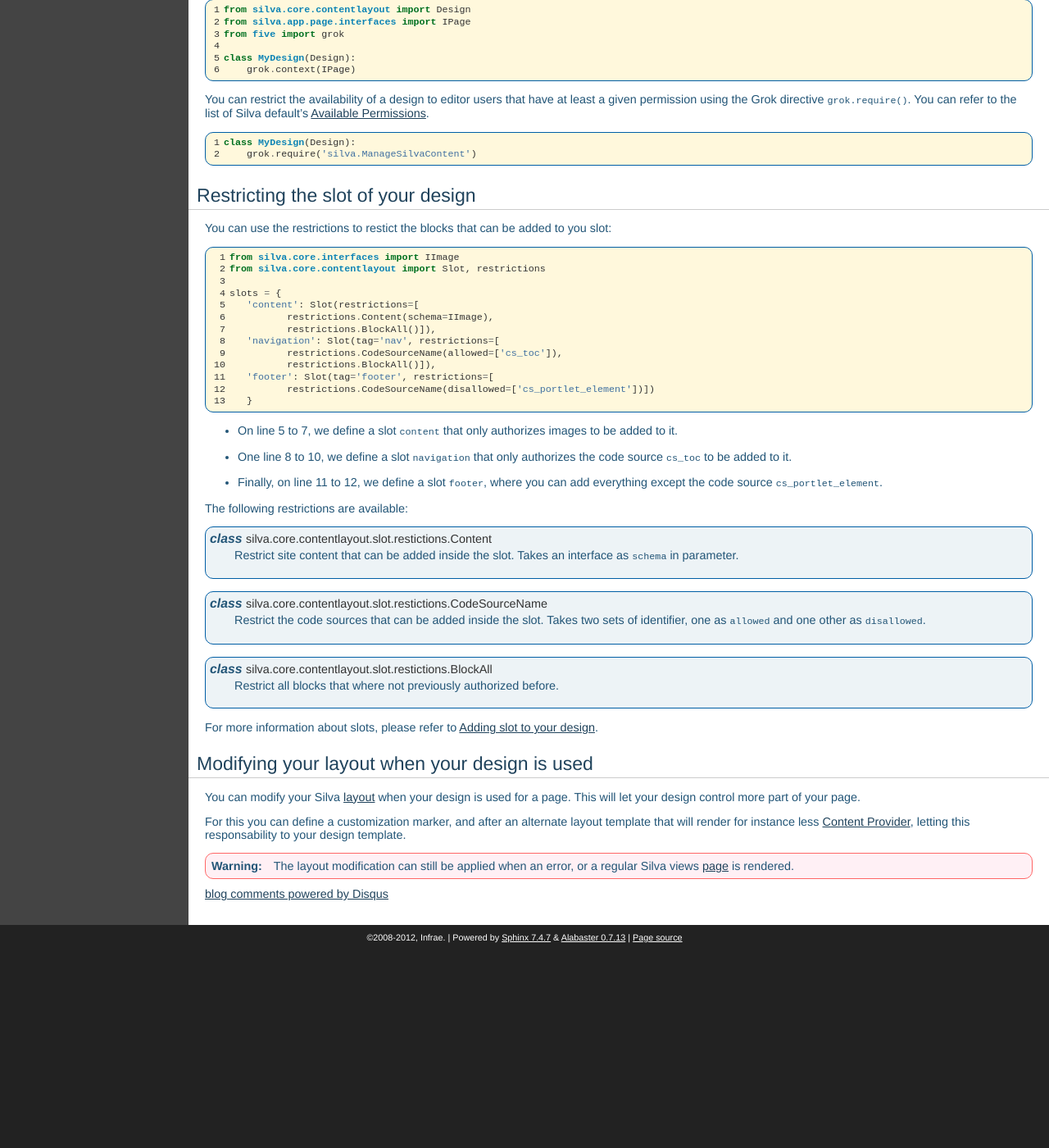
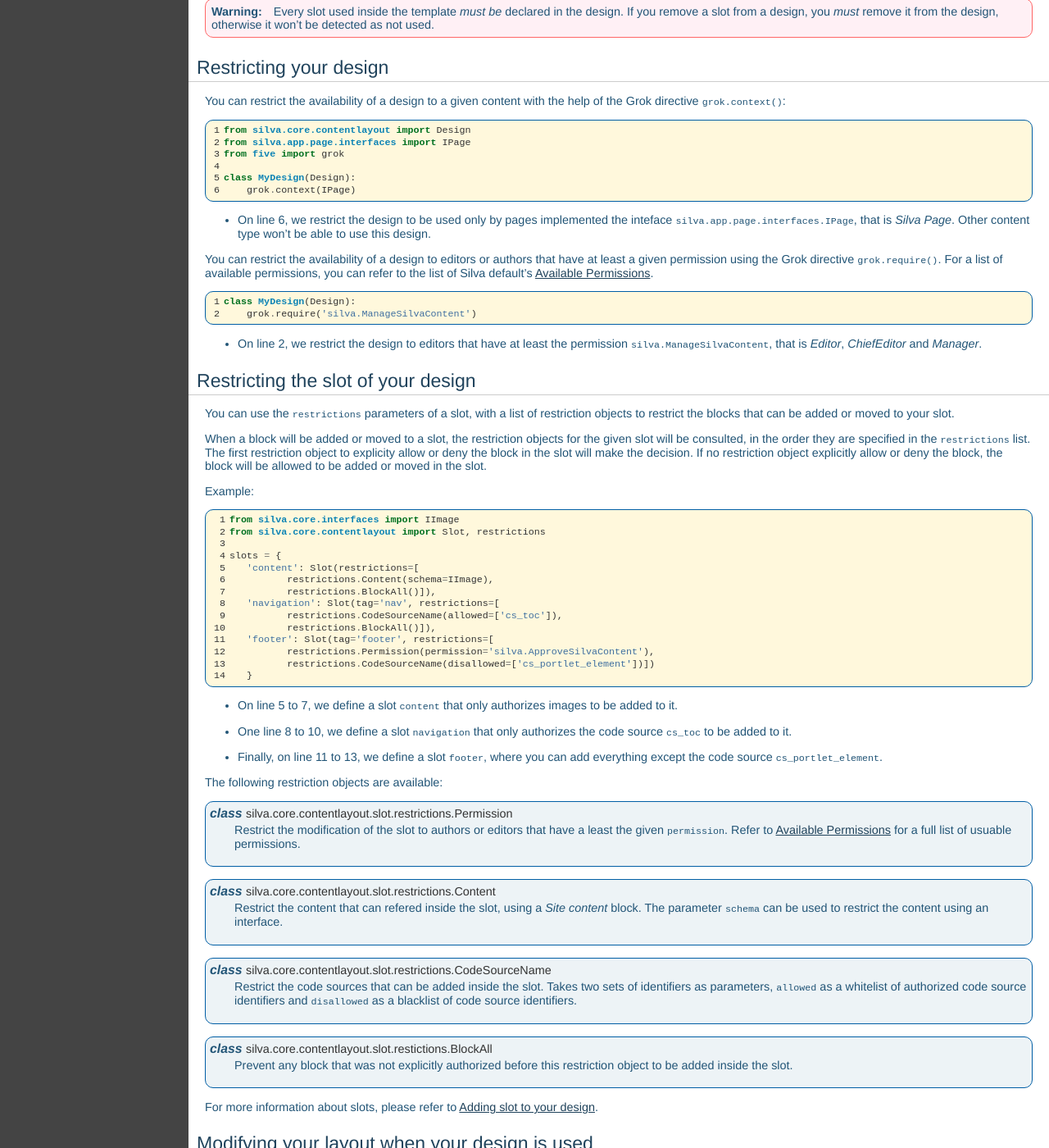
Before and after one commit to silvacms/documentation, a Sphinx documentation site: the page built from source/addons/contentlayout/design.rst, in a window 1280 px wide and 1400 px high, scrolled down 1628 px. Shown: the whole window at 82% size. Built offline with Sphinx 7.4.7, drawn with Linux system fonts in a browser that asks for light colours; pages that are not in the unit, such as notebooks, are missing from menus; comment, search, counter and statistics services are not loaded; cross-references to code outside the pages are shown as plain code; before the commit the page ends 2786 px from its top, so only the background shows below that; some of the changed text lies outside the part shown.

Commit message:
Update documentation.

```diff
--- a/source/addons/contentlayout/block.rst
+++ b/source/addons/contentlayout/block.rst
@@ -1,3 +1,9 @@
 
 Creating a block
 ================
+
+To create a new block, you have to create a new block class, a new
+block controller adapter, and add form (or handler). You can
+optionally add an edit form to edit your block settings, and
+configuration objects, if your block can be added following different
+settings.
--- a/source/addons/contentlayout/design.rst
+++ b/source/addons/contentlayout/design.rst
@@ -33,19 +33,19 @@
           self.title = self.context.get_title_or_id()
 
 
-On line 4, we define the new design by inheriting from the
-``silva.core.contentlayout.Design`` class (see
-:py:interface:`~silva.core.contentlayout.interfaces.IDesign` for more
-information).
+- On line 4, we define the new design by inheriting from the
+  ``silva.core.contentlayout.Design`` class (see
+  :py:interface:`~silva.core.contentlayout.interfaces.IDesign` for
+  more information).
 
-On line 5, we give a unique identifier to the design with the help of
-the :py:func:`grok.name` directive. This identifier will be used to
-identify uniquely the design within Silva. This will let you keep the
-possibility to rename or move the design class without breaking
-existing content using this design.
+- On line 5, we give a unique identifier to the design with the help
+  of the :py:func:`grok.name` directive. This identifier will be used
+  to identify uniquely the design within Silva. This will let you keep
+  the possibility to rename or move the design class without breaking
+  existing content using this design.
 
-On line 6, we give with :py:func:`grok.title` a user-friendly name to
-the design, that will be used in the :term:`SMI`.
+- On line 6, we give with :py:func:`grok.title` a user-friendly name
+  to the design, that will be used in the :term:`SMI`.
 
 In addition to the design class, a design template must be
 created. This template will be a `Chameleon Page Template`_, with the
@@ -88,6 +88,21 @@
    :py:func:`grok.template` to control which design template is
    associated with your design class.
 
+You can specify an icon for your design, and optionally for page
+models using your design as well, using the ``silvaconf.icon``
+directive:
+
+.. code-block:: python
+   :linenos:
+
+   from silva.core import conf as silvaconf
+
+   class MyDesign(Design):
+       silvaconf.icon("design.png", model="model.png")
+
+
+Icons are looked inside your extension directory, like it is done for
+Silva content type.
 
 .. _adding-slot-to-your-design:
 
@@ -106,21 +121,22 @@
       'second': Slot(css_class='second-slot'),
       'footer': Slot(tag='footer')}
 
-After you defined the slot on the design, you can refer to them inside
+After you defined the slots on the design, you can refer to them inside
 your design template, with the help of the ``slot:`` expression:
 
 .. sourcecode:: html
 
    <tal:footer tal:content="structure slot:footer" />
 
-You need to use the modifier ``structure`` in conjunction with the
-``slot:``, unless you want to escape the HTML generated by the slot.
+You need to use the modifier ``structure`` in conjunction with
+``slot:``, unless you don't want to escape the HTML generated by the
+slot.
 
 A slot can take the following options:
 
 ``tag``
-   HTML tag to use in in the output as the slot tag. It must be a
-   block-level element in HTML, to ensure that the contentlayout
+   HTML tag to use in in the output for the slot container. It must be
+   a block-level element in HTML, to ensure that the content layout
    editor works properly. This default to ``div``.
 
 ``css_class``
@@ -155,10 +171,16 @@
        grok.context(IPage)
 
 
-You can restrict the availability of a design to editor users that
-have at least a given permission using the Grok directive
-:py:func:`grok.require`. You can refer to the list of Silva default's
-:ref:`available-permissions`.
+- On line 6, we restrict the design to be used only by pages
+  implemented the inteface
+  :py:interface:`silva.app.page.interfaces.IPage`, that is *Silva
+  Page*. Other content type won't be able to use this design.
+
+
+You can restrict the availability of a design to editors or authors
+that have at least a given permission using the Grok directive
+:py:func:`grok.require`. For a list of available permissions, you can
+refer to the list of Silva default's :ref:`available-permissions`.
 
 .. sourcecode:: python
    :linenos:
@@ -166,12 +188,26 @@
    class MyDesign(Design):
        grok.require('silva.ManageSilvaContent')
 
+- On line 2, we restrict the design to editors that have at least the
+  permission ``silva.ManageSilvaContent``, that is *Editor*,
+  *ChiefEditor* and *Manager*.
+
 
 Restricting the slot of your design
 -----------------------------------
 
-You can use the restrictions to restict the blocks that can be added
-to you slot:
+You can use the ``restrictions`` parameters of a slot, with a list of
+restriction objects to restrict the blocks that can be added or moved
+to your slot.
+
+When a block will be added or moved to a slot, the restriction objects
+for the given slot will be consulted, in the order they are specified
+in the ``restrictions`` list. The first restriction object to
+explicity allow or deny the block in the slot will make the
+decision. If no restriction object explicitly allow or deny the block,
+the block will be allowed to be added or moved in the slot.
+
+Example:
 
 .. sourcecode:: python
    :linenos:
@@ -187,6 +223,7 @@
              restrictions.CodeSourceName(allowed=['cs_toc']),
              restrictions.BlockAll()]),
       'footer': Slot(tag='footer', restrictions=[
+             restrictions.Permission(permission='silva.ApproveSilvaContent'),
              restrictions.CodeSourceName(disallowed=['cs_portlet_element'])])
       }
 
@@ -196,25 +233,36 @@
 - One line 8 to 10, we define a slot ``navigation`` that only
   authorizes the code source ``cs_toc`` to be added to it.
 
-- Finally, on line 11 to 12, we define a slot ``footer``, where you
+- Finally, on line 11 to 13, we define a slot ``footer``, where you
   can add everything except the code source ``cs_portlet_element``.
 
-The following restrictions are available:
 
-.. class:: silva.core.contentlayout.slot.restictions.Content
+The following restriction objects are available:
 
-   Restrict site content that can be added inside the slot. Takes an
-   interface as ``schema`` in parameter.
+.. class:: silva.core.contentlayout.slot.restrictions.Permission
 
-.. class:: silva.core.contentlayout.slot.restictions.CodeSourceName
+   Restrict the modification of the slot to authors or editors that
+   have a least the given ``permission``. Refer to
+   :ref:`available-permissions` for a full list of usuable
+   permissions.
+
+.. class:: silva.core.contentlayout.slot.restrictions.Content
+
+   Restrict the content that can refered inside the slot, using a
+   *Site content* block. The parameter ``schema`` can be used to
+   restrict the content using an interface.
+
+.. class:: silva.core.contentlayout.slot.restrictions.CodeSourceName
 
    Restrict the code sources that can be added inside the slot. Takes
-   two sets of identifier, one as ``allowed`` and one other as
-   ``disallowed``.
+   two sets of identifiers as parameters, ``allowed`` as a whitelist of
+   authorized code source identifiers and ``disallowed`` as a
+   blacklist of code source identifiers.
 
 .. class:: silva.core.contentlayout.slot.restictions.BlockAll
 
-   Restrict all blocks that where not previously authorized before.
+   Prevent any block that was not explicitly authorized before this
+   restriction object to be added inside the slot.
 
 
 For more information about slots, please refer to
@@ -224,12 +272,63 @@
 Modifying your layout when your design is used
 ----------------------------------------------
 
-You can modify your Silva :term:`layout` when your design is used for
-a page. This will let your design control more part of your page.
+You can modify your Silva :term:`layout` when your design is used on a
+page, in order to let it control more space in your HTML page.
 
-For this you can define a customization marker, and after an alternate
-layout template that will render for instance less :term:`Content
-Provider`, letting this responsability to your design template.
+For this you can define a customization marker, and an alternate
+layout template that will render fewer :term:`Content Provider`,
+letting this responsability to your design template.
+
+You can add your marker to the list of markers managed by your design,
+and it will be automatically applied on the page when your design is
+selected, and removed when your design is changed for an another.
+
+Example:
+
+.. code-block:: python
+   :linenos:
+
+   from silva.core.contentlayout import Design
+   from silva.core.layout.interfaces import ICustomizableTag
+   form silva.core.views import views as silvaviews
+   from silva.app.page.interfaces import IPage
+   from five import grok
+
+   class IMyDesignCustomization(ICustomizableTag)
+       """Custom layout for pages using my design.
+       """
+       grok.context(IPage)
+
+
+   class MyDesignBody(silvaviews.ContentProvider):
+       """Content provider that overrides the body content
+       provider when the customization marker is applied.
+       """
+       grok.context(IMyDesignCustomization)
+       grok.name('body')
+
+
+   class MyDesign(Design):
+       grok.context(IPage)
+       grok.name('mydesign_customized')
+       grok.title('My design (customize the layout)')
+
+       markers = [IMyDesignCustomization]
+
+       ...
+
+
+- On line 7 to 10, we defined a new customization markers, that is
+  only usuable by :py:interface:`~silva.app.page.interfaces.IPage`.
+
+- On line 13 to 18, we define a new content provider for our new
+  marker, that will override the content provide ``body`` used by the
+  layout (if your layout is based on Porto). With this content
+  provider, you will have to define a new template that will render
+  less elements than your default layout.
+
+- On line 26, we add our customization marker to the list of
+  customization markers managed by your design.
 
 .. warning::
 
```
Also changed, not shown: other parts of source/addons/contentlayout/design.rst (+1 -1 lines), source/addons/contentlayout/api.rst (+18 -0 lines).
